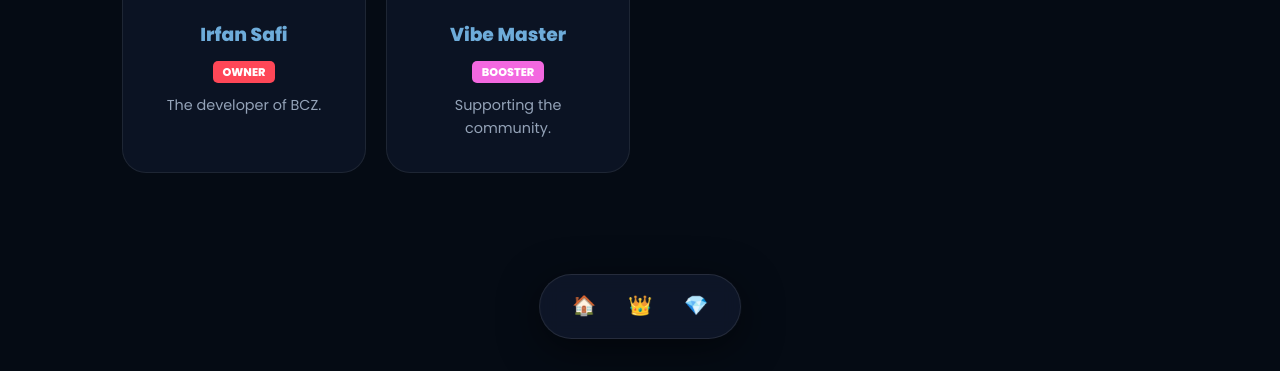
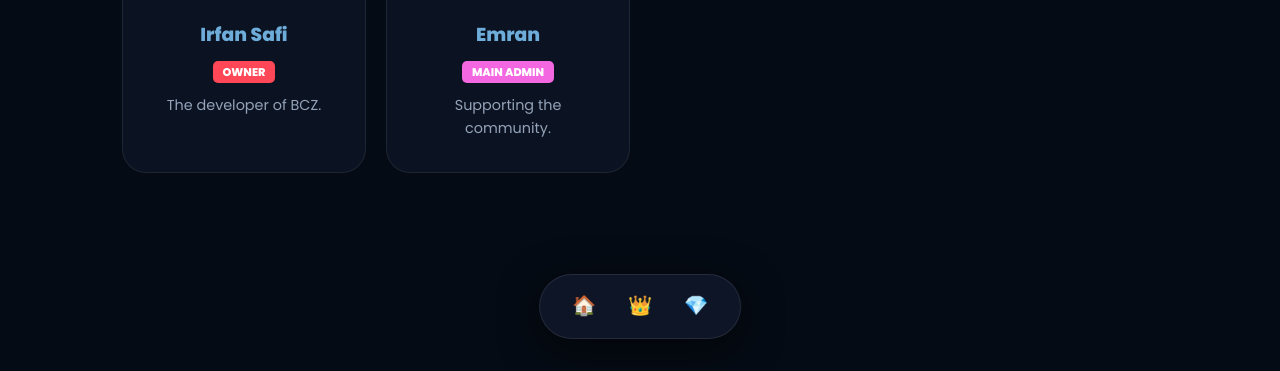
Before and after one commit to irfan-safi00/BCZ, a plain HTML site: page members/index.html in a window 1280 px wide. Shown: the part 429-800 px from the top of the page. Drawn offline with Linux system fonts and the light colour scheme.

Commit message:
Update index.html

```diff
--- a/members/index.html
+++ b/members/index.html
@@ -59,10 +59,10 @@
                 <span class="badge staff">Owner</span>
                 <p style="margin-top: 10px; font-size: 0.9rem;">The developer of BCZ.</p>
             </div>
-            <div class="glass-card member-card" data-name="Vibe Master" data-role="booster">
+            <div class="glass-card member-card" data-name="Emran" data-role="Main Admin">
                 <img src="https://via.placeholder.com/100" class="member-pfp">
-                <h3>Vibe Master</h3>
-                <span class="badge booster">Booster</span>
+                <h3>Emran</h3>
+                <span class="badge booster">Main Admin</span>
                 <p style="margin-top: 10px; font-size: 0.9rem;">Supporting the community.</p>
             </div>
             </div>
```
